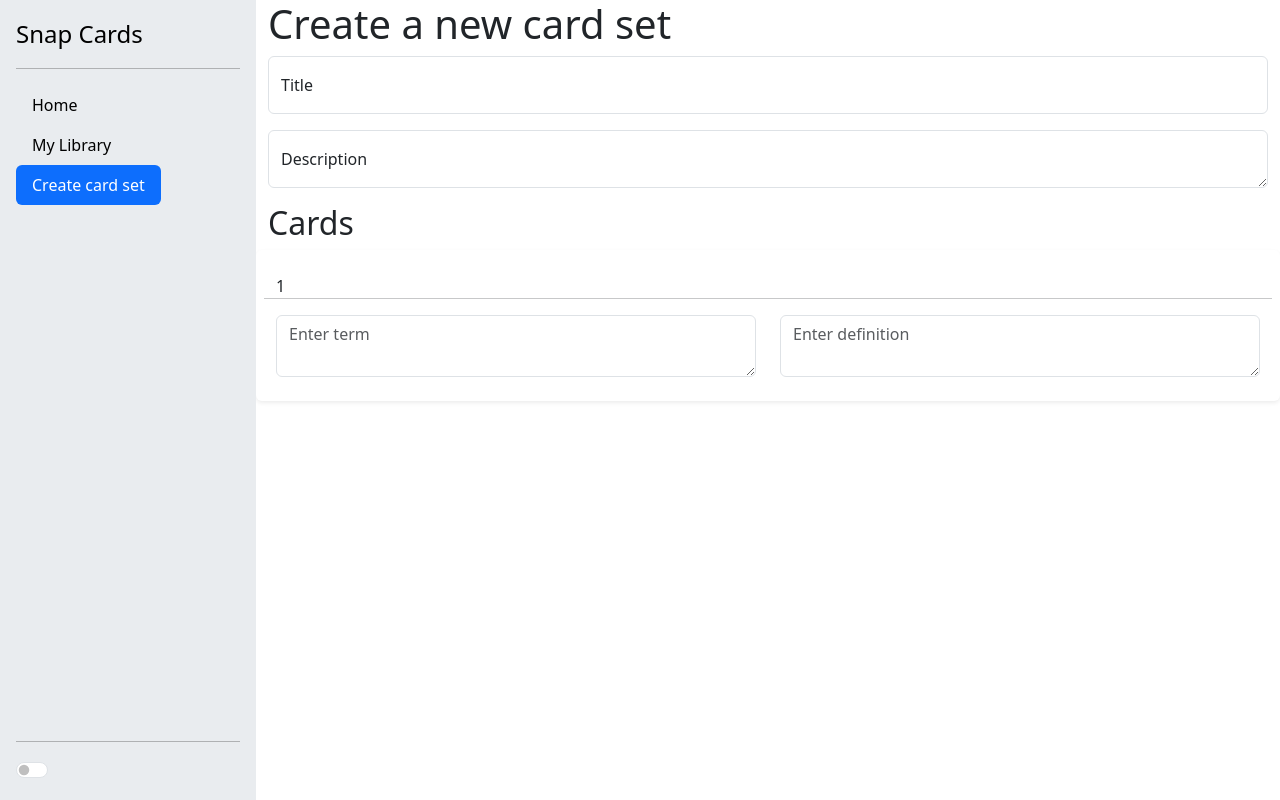
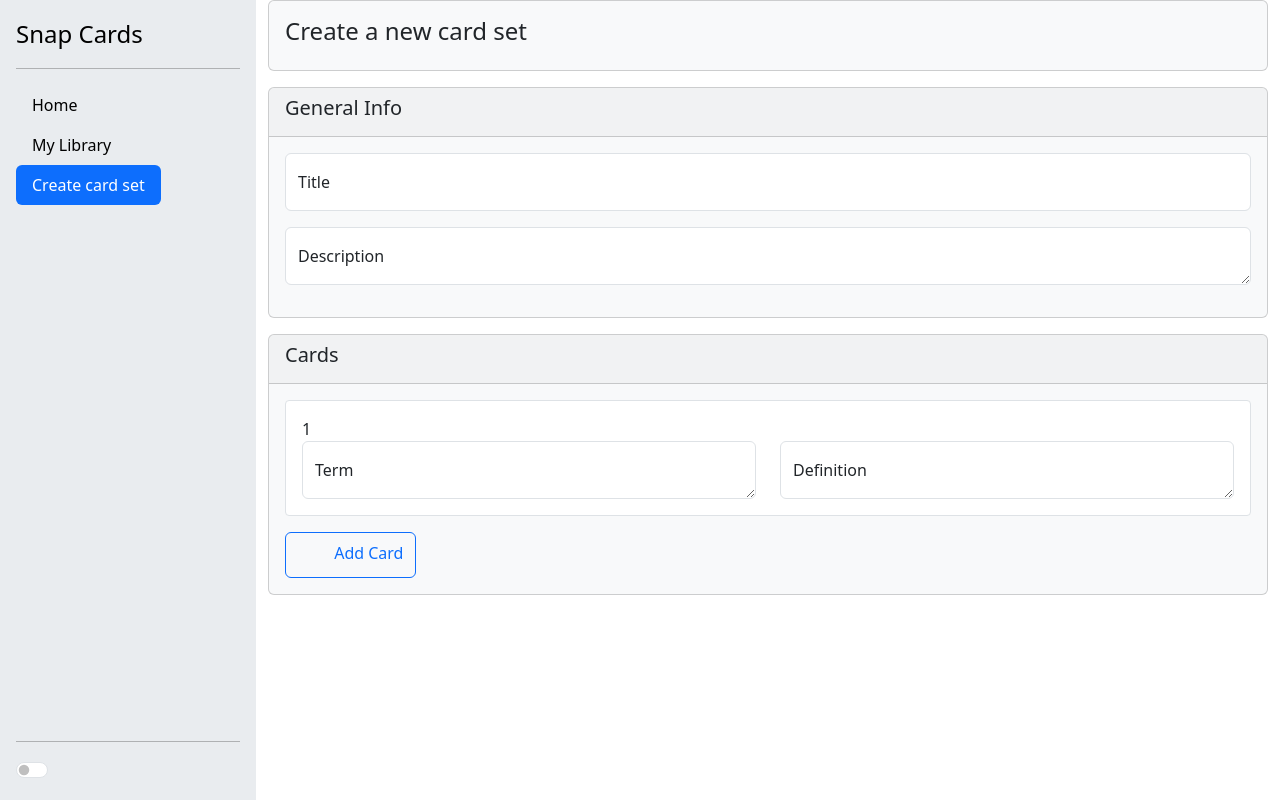
Before and after one commit to LeshaZholner/SnapCards, a SvelteKit app: page /create-set in a window 1280 px wide. Built offline with nearby package versions, Linux system fonts and the light colour scheme.

Commit message:
added bootstrap icons

```diff
--- a/package.json
+++ b/package.json
@@ -33,6 +33,7 @@
 	"dependencies": {
 		"@popperjs/core": "^2.11.8",
 		"bootstrap": "^5.3.3",
+		"bootstrap-icons": "^1.11.3",
 		"scss": "^0.2.4"
 	}
 }
--- a/src/lib/components/aside.svelte
+++ b/src/lib/components/aside.svelte
@@ -4,9 +4,12 @@
   import ThemeToggle from './theme-toggle.svelte';
 
   onMount(async () => {
-    const bootstrap = await import('bootstrap');
+    console.log('a-1');
+    const bootstrap2 = await window.bootstrap;
+    console.log(bootstrap2);
+    console.log('a-2')
     let navBar = document.getElementById('sc-navbar')!;
-    let bsNavBar = bootstrap.Collapse.getOrCreateInstance(navBar, {toggle: false})
+    let bsNavBar = bootstrap2.Collapse.getOrCreateInstance(navBar, {toggle: false})
     let navLinks = Array.from(navBar.getElementsByClassName('nav-link'));
     console.log(navLinks);
     navLinks.forEach((navLink) => {
--- a/src/routes/+layout.svelte
+++ b/src/routes/+layout.svelte
@@ -2,10 +2,13 @@
   import type { Snippet } from 'svelte';
   import { onMount } from 'svelte';
   import Aside from '$lib/components/aside.svelte';
-  import "$lib/scss/app.scss";
+  import '$lib/scss/app.scss';
 
   onMount(async () => {
-    await import('bootstrap');
+    console.log('1')
+    const bootstrap2 = await import('bootstrap');
+    console.log('2')
+    window.bootstrap = bootstrap2;
   });
   let { children }: { children: Snippet } = $props();
 </script>
--- a/src/routes/create-set/+page.svelte
+++ b/src/routes/create-set/+page.svelte
@@ -1,12 +1,26 @@
 <script lang="ts">
+  import { onMount } from 'svelte';
 
+  onMount(async () => {
+    // const bootstrap = await import('bootstrap');
+    // window.bootstrap = bootstrap;
+  });
 </script>
 
 <div class="create-set-page">
   <div class="container">
     <div class="row">
       <div class="col-12">
-        <h1>Create a new card set</h1>
+        <div class="card bg-body-tertiary mb-3">
+          <div class="card-body ">
+            <h4>Create a new card set</h4>
+          </div>
+        </div>
+        <div class="card bg-body-tertiary mb-3">
+          <div class="card-header">
+            <h5>General Info</h5>
+          </div>
+          <div class="card-body">
             <div class="row">
               <div class="col-12">
                 <div class="form-floating mb-3">
@@ -21,21 +35,38 @@
                 </div>
               </div>
             </div>
-        <h2>Cards</h2>
+          </div>
+        </div>
+        <div class="card bg-body-tertiary mb-3">
+          <div class="card-header">
+            <h5>Cards</h5>
+          </div>
+          <div class="card-body">
+            <div class="border rounded-1 bg-body mb-3 p-3">
               <div class="row">
-          <div class="col-12">
-            <div class="row create-card-item shadow-sm py-4 px-2">
                 <div class="col-12">
                   1
                 </div>
-              <hr>
                 <div class="col-6">
-                <textarea class="form-control" placeholder="Enter term"></textarea>
+                  <div class="form-floating">
+                    <textarea id="field-set-card-term-1" class="form-control" placeholder="Term"></textarea>
+                    <label for="field-set-card-term-1">Term</label>
+                  </div>
                 </div>
                 <div class="col-6">
-                <textarea class="form-control" placeholder="Enter definition"></textarea>
+                  <div class="form-floating">
+                    <textarea id="field-set-card-def-1" class="form-control" placeholder="Definition"></textarea>
+                    <label for="field-set-card-def-1">Definition</label>
                   </div>
                 </div>
+              </div>
+            </div>
+            <button class="btn btn-outline-primary">
+              <svg class="bi" width="32" height="32" fill="currentColor">
+                <use xlink:href="bootstrap-icons.svg#shop"/>
+              </svg>
+              Add Card
+            </button>
           </div>
         </div>
       </div>
@@ -44,7 +75,4 @@
 </div>
 
 <style lang="scss">
-  .create-card-item {
-    @include border-radius();
-  }
 </style>
```
Also changed, not shown: 1 other file (tests, documents, lock files or other folders). Lines whose indentation alone changed are shown as unchanged.
